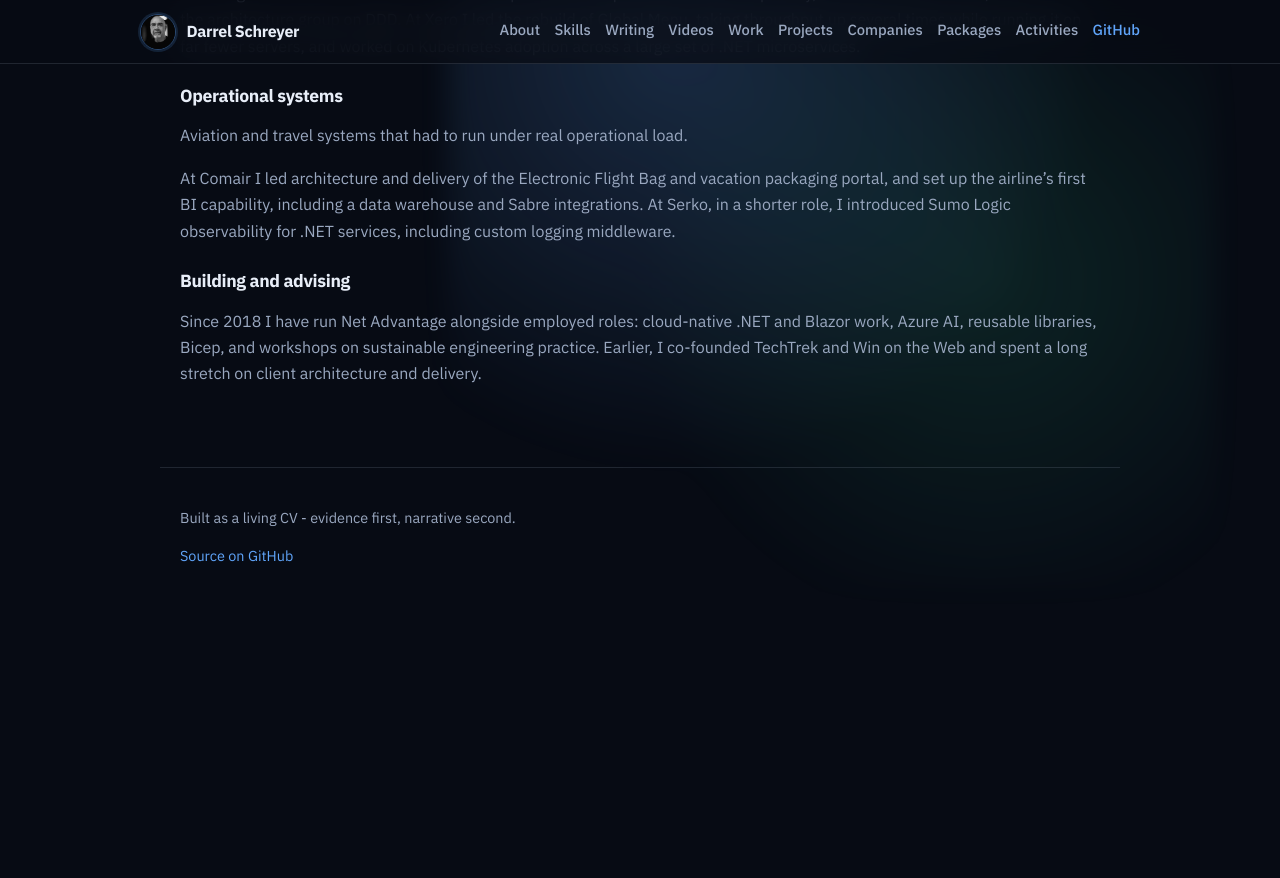
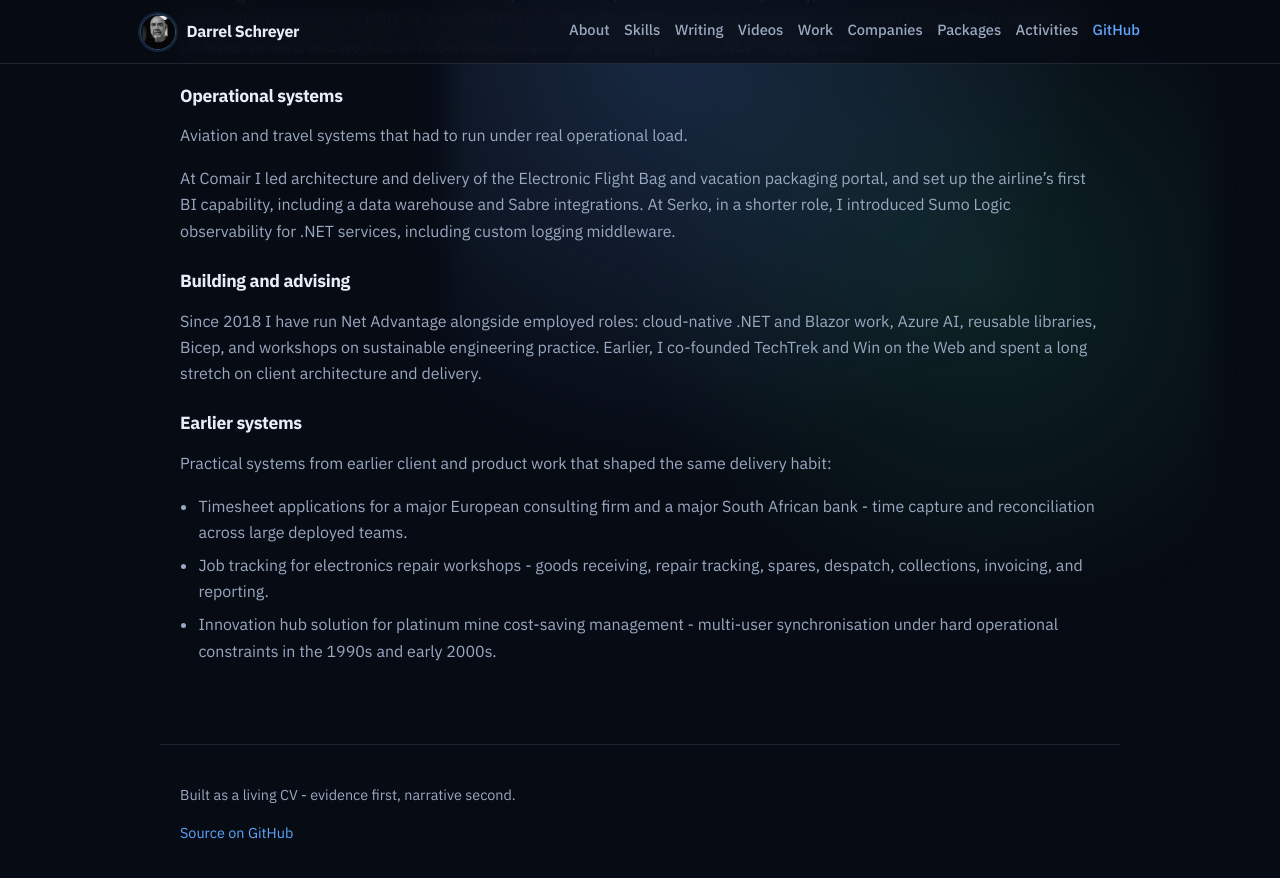
Before and after one commit to nabs-darrel-schreyer/aboutme, a Jekyll site: the page built from work-history.md, in a window 1280 px wide and 900 px high, scrolled down 760 px. Shown: the top 878 px of the window. Built offline with Jekyll 4.4.1, drawn with Linux system fonts in a browser that asks for light colours; before the commit the page ends 1383 px from its top, so only the background shows below that.

Commit message:
Fold unique early projects into Work and remove Projects page.

```diff
--- a/_includes/nav.html
+++ b/_includes/nav.html
@@ -13,7 +13,6 @@
     <a href="{{ '/writing/' | relative_url }}">Writing</a>
     <a href="{{ '/videos/' | relative_url }}">Videos</a>
     <a href="{{ '/work-history/' | relative_url }}">Work</a>
-    <a href="{{ '/projects/' | relative_url }}">Projects</a>
     <a href="{{ '/companies/' | relative_url }}">Companies</a>
     <a href="{{ '/packages/' | relative_url }}">Packages</a>
     <a href="{{ '/activities/' | relative_url }}">Activities</a>
--- a/work-history.md
+++ b/work-history.md
@@ -36,3 +36,11 @@ At Comair I led architecture and delivery of the Electronic Flight Bag and vacat
 ### Building and advising
 
 Since 2018 I have run Net Advantage alongside employed roles: cloud-native .NET and Blazor work, Azure AI, reusable libraries, Bicep, and workshops on sustainable engineering practice. Earlier, I co-founded TechTrek and Win on the Web and spent a long stretch on client architecture and delivery.
+
+### Earlier systems
+
+Practical systems from earlier client and product work that shaped the same delivery habit:
+
+- Timesheet applications for a major European consulting firm and a major South African bank - time capture and reconciliation across large deployed teams.
+- Job tracking for electronics repair workshops - goods receiving, repair tracking, spares, despatch, collections, invoicing, and reporting.
+- Innovation hub solution for platinum mine cost-saving management - multi-user synchronisation under hard operational constraints in the 1990s and early 2000s.
```
Also changed, not shown: index.md (+0 -3 lines), projects.md (deleted, +0 -17 lines), README.md.
